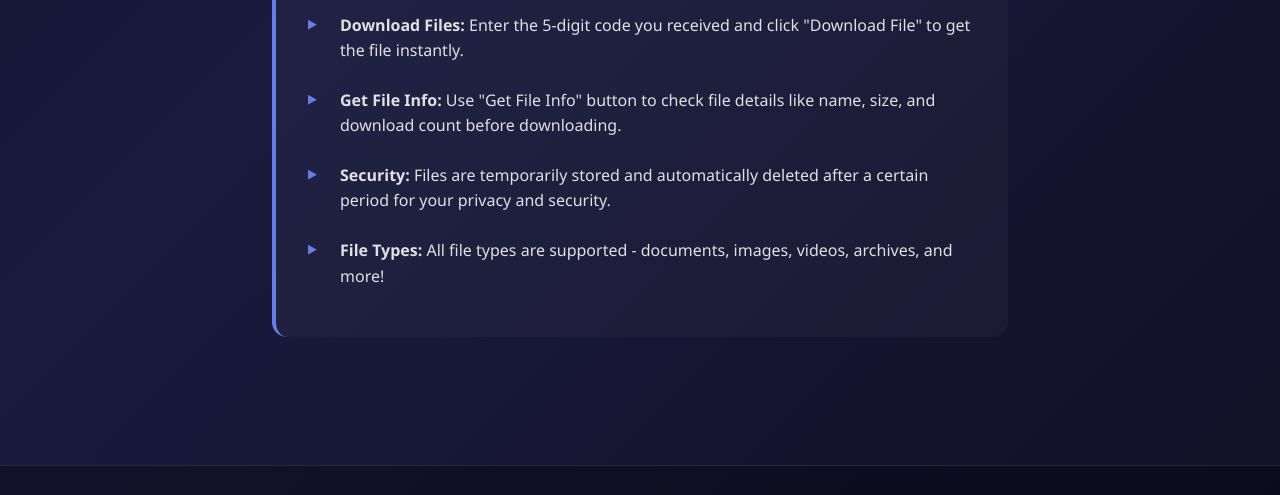
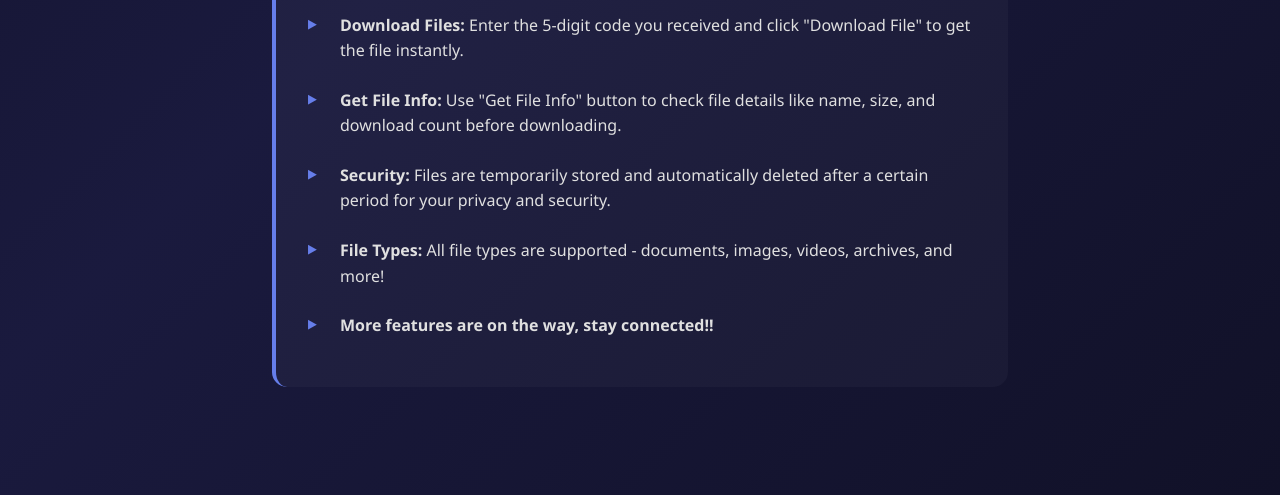
Before and after one commit to priyansh13-c/Files-on-Cloud, a website: page public/index.html in a window 1280 px wide. Shown: the part 1327-1822 px from the top of the page. Drawn offline with Linux system fonts and the light colour scheme.

Commit message:
Added a list

```diff
--- a/public/index.html
+++ b/public/index.html
@@ -79,6 +79,7 @@
                 <li><strong>Get File Info:</strong> Use "Get File Info" button to check file details like name, size, and download count before downloading.</li>
                 <li><strong>Security:</strong> Files are temporarily stored and automatically deleted after a certain period for your privacy and security.</li>
                 <li><strong>File Types:</strong> All file types are supported - documents, images, videos, archives, and more!</li>
+                <li><strong>More features are on the way, stay connected!!</strong>
             </ul>
         </div>
     </div>
```
